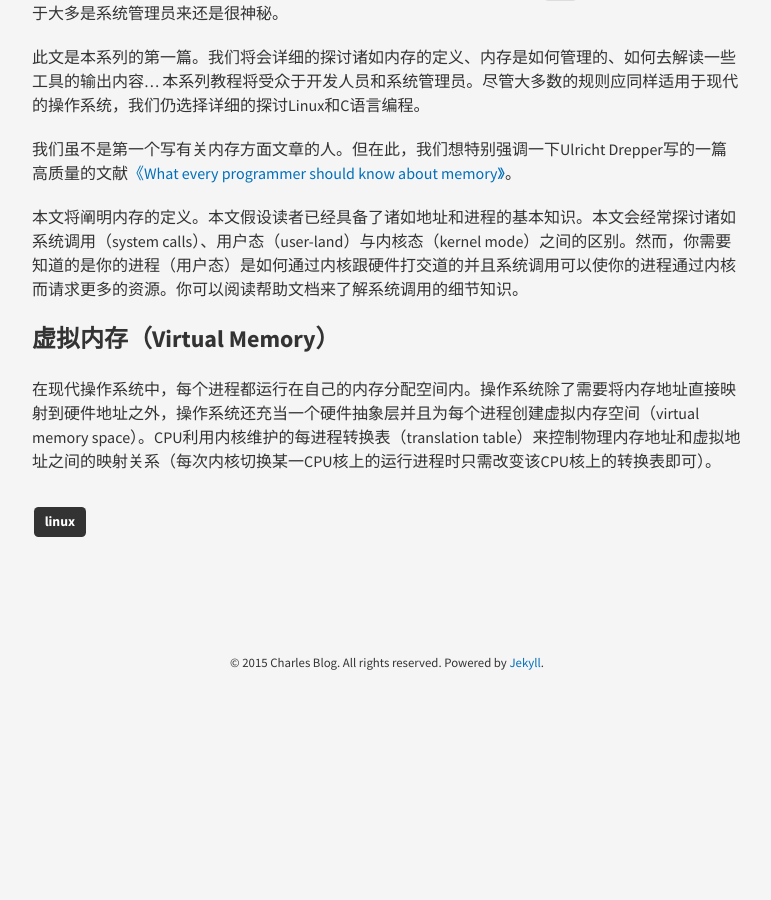
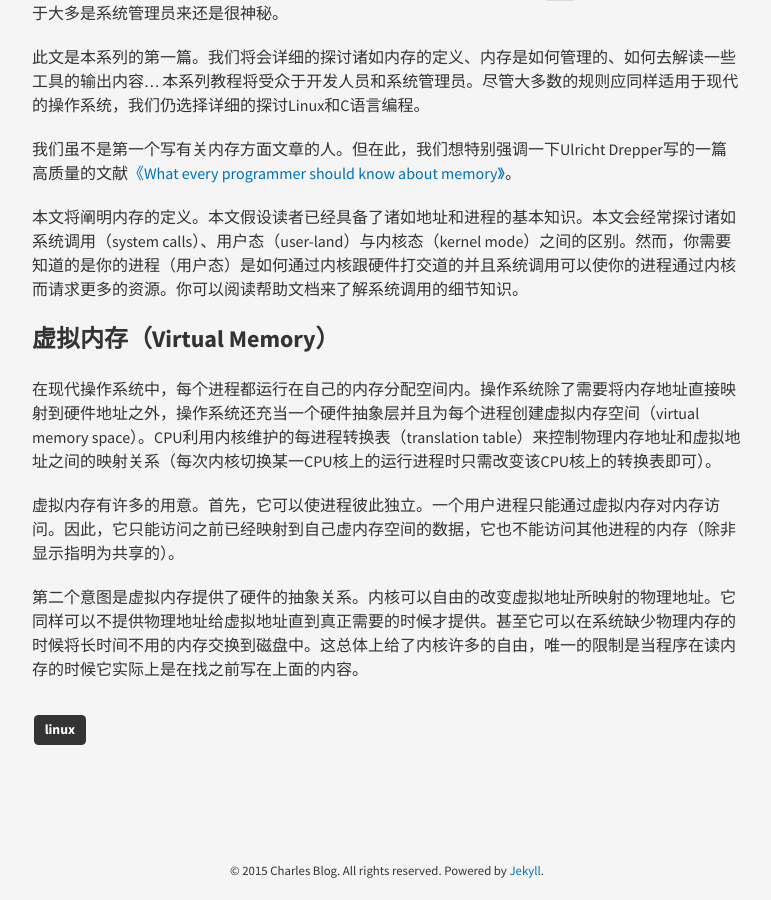
Before and after one commit to JavaCS3/blog, a Jekyll site: the page built from _posts/2015-10-24-talk-about-memory-part-1.md, in a window 1280 px wide and 900 px high, scrolled down 578 px. Shown: the whole window, without its empty margins (253-1024 px from the left). Built offline with Jekyll 4.4.1, drawn with Linux system fonts in a browser that asks for light colours; nearby versions of some CDN libraries; Markdown is read by kramdown in place of the engine named in the settings; comment, search, counter and statistics services are not loaded; before the commit the page ends 1270 px from its top, so only the background shows below that.

Commit message:
continuing 2015-10-24-talk-about-memory-part-1.md

```diff
--- a/_posts/2015-10-24-talk-about-memory-part-1.md
+++ b/_posts/2015-10-24-talk-about-memory-part-1.md
@@ -20,3 +20,7 @@ title: 内存解析（一）：内存类型（译）
 
 ## 虚拟内存（Virtual Memory）
 在现代操作系统中，每个进程都运行在自己的内存分配空间内。操作系统除了需要将内存地址直接映射到硬件地址之外，操作系统还充当一个硬件抽象层并且为每个进程创建虚拟内存空间（virtual memory space）。CPU利用内核维护的每进程转换表（translation table）来控制物理内存地址和虚拟地址之间的映射关系（每次内核切换某一CPU核上的运行进程时只需改变该CPU核上的转换表即可）。
+
+虚拟内存有许多的用意。首先，它可以使进程彼此独立。一个用户进程只能通过虚拟内存对内存访问。因此，它只能访问之前已经映射到自己虚内存空间的数据，它也不能访问其他进程的内存（除非显示指明为共享的）。
+
+第二个意图是虚拟内存提供了硬件的抽象关系。内核可以自由的改变虚拟地址所映射的物理地址。它同样可以不提供物理地址给虚拟地址直到真正需要的时候才提供。甚至它可以在系统缺少物理内存的时候将长时间不用的内存交换到磁盘中。这总体上给了内核许多的自由，唯一的限制是当程序在读内存的时候它实际上是在找之前写在上面的内容。
```
